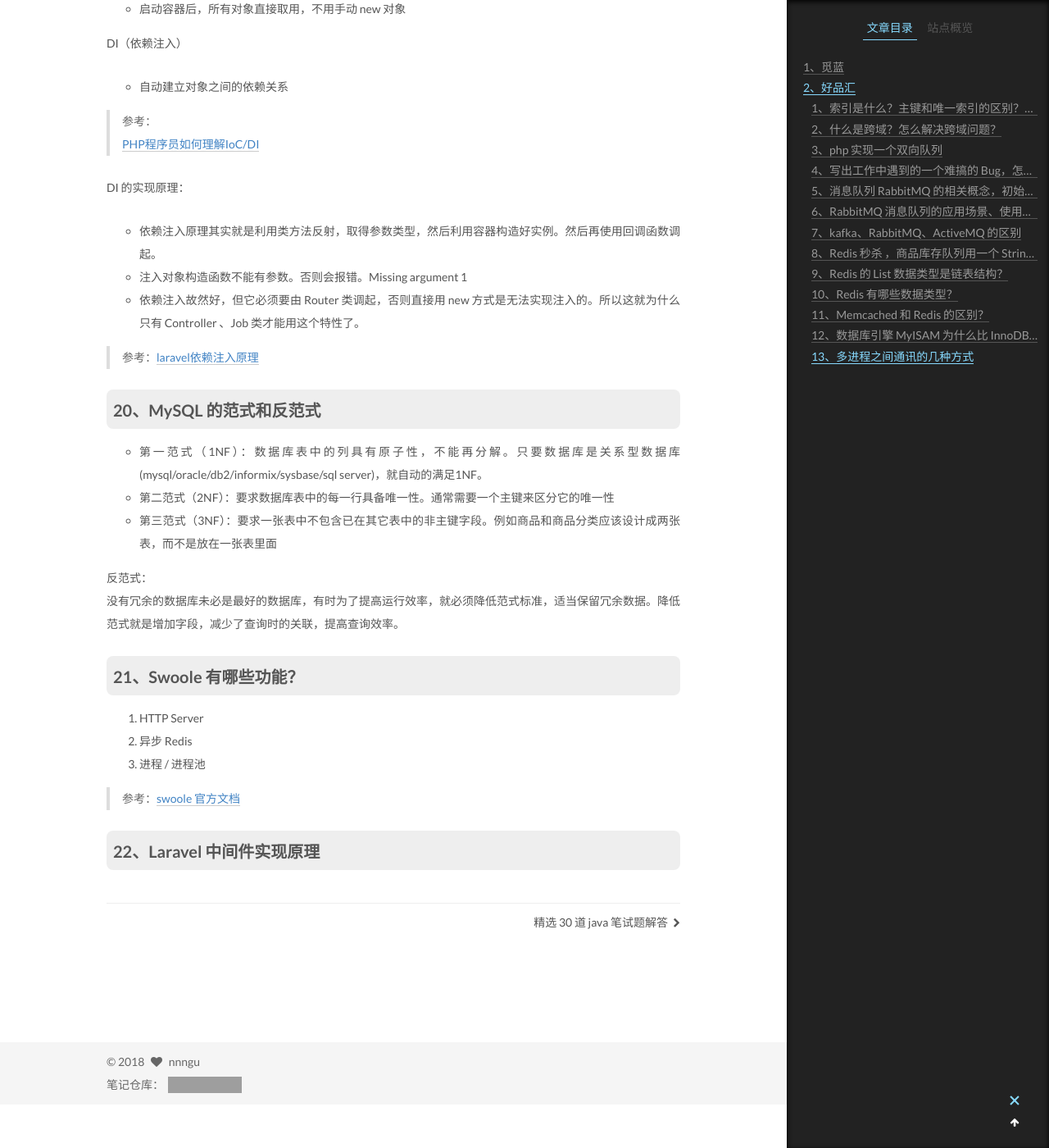
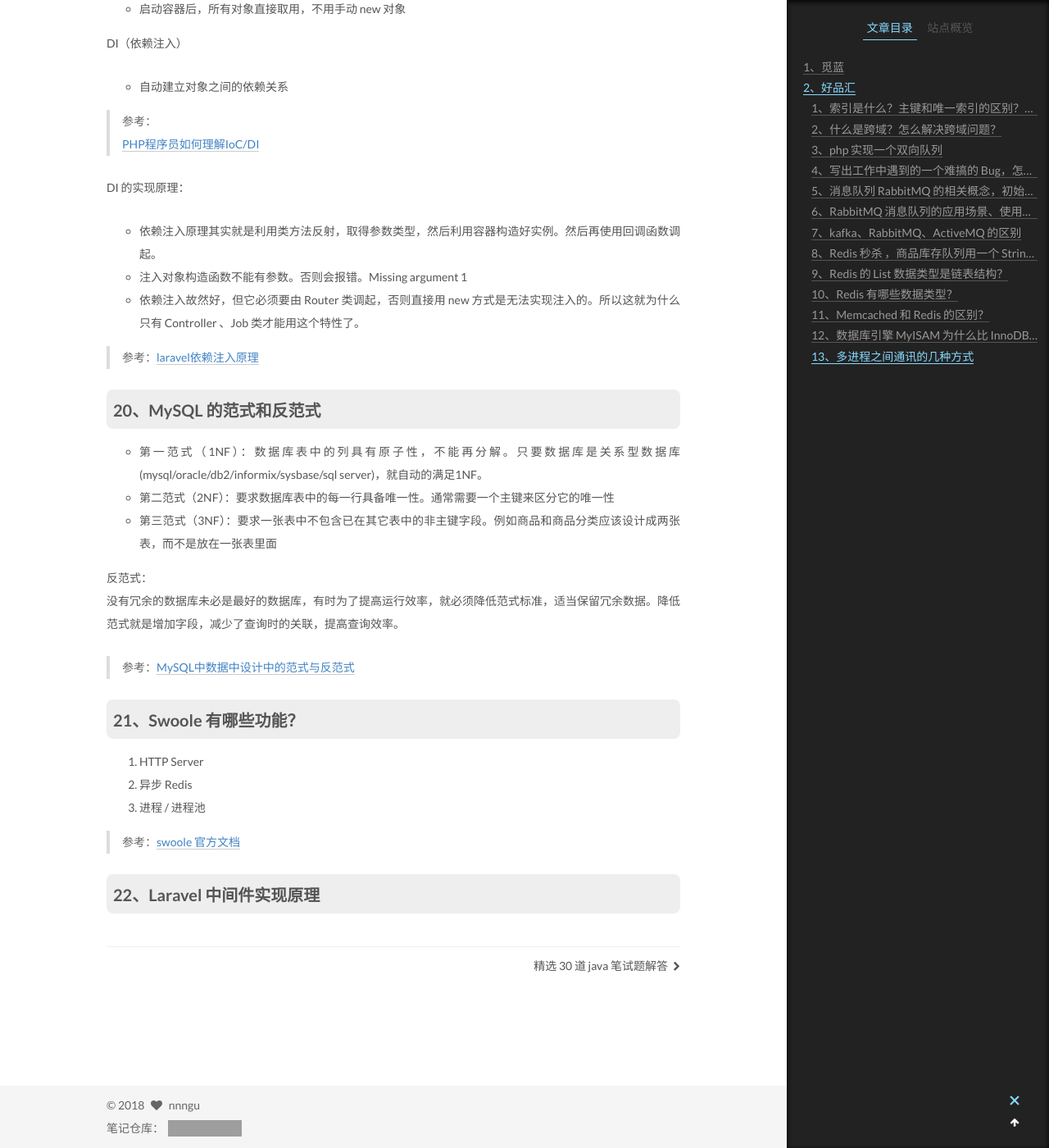
Before and after one commit to nnngu/LearningNotes, a Jekyll site: the page built from _posts/2018-06-05-PHP 面试题收集.md, in a window 1280 px wide and 1400 px high, scrolled down 12212 px. Shown: the whole window at 82% size. Built offline with Jekyll 4.4.1, drawn with Linux system fonts in a browser that asks for light colours; grey boxes are pictures that could not be loaded.

Commit message:
修改文件: _posts/2018-06-05-PHP 面试题收集.md

```diff
--- a/_posts/2018-06-05-PHP 面试题收集.md
+++ b/_posts/2018-06-05-PHP 面试题收集.md
@@ -451,6 +451,8 @@ DI 的实现原理：
 反范式：
 没有冗余的数据库未必是最好的数据库，有时为了提高运行效率，就必须降低范式标准，适当保留冗余数据。降低范式就是增加字段，减少了查询时的关联，提高查询效率。
 
+>参考：[MySQL中数据中设计中的范式与反范式](https://www.cnblogs.com/olinux/p/5191062.html)
+
 ### 21、Swoole 有哪些功能？
 
 1. HTTP Server
```
